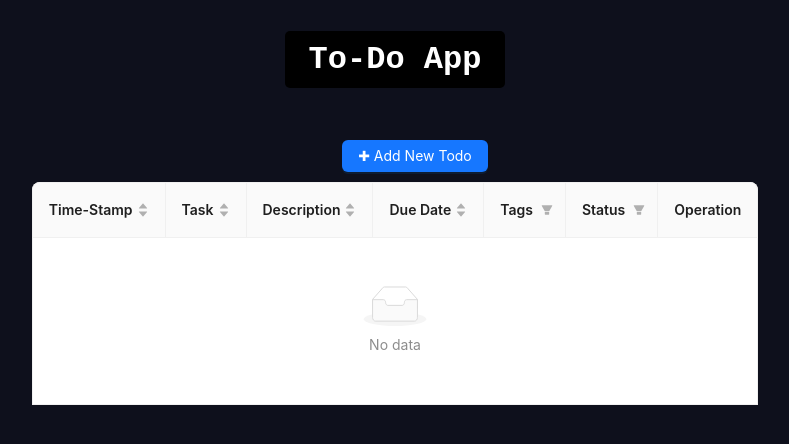
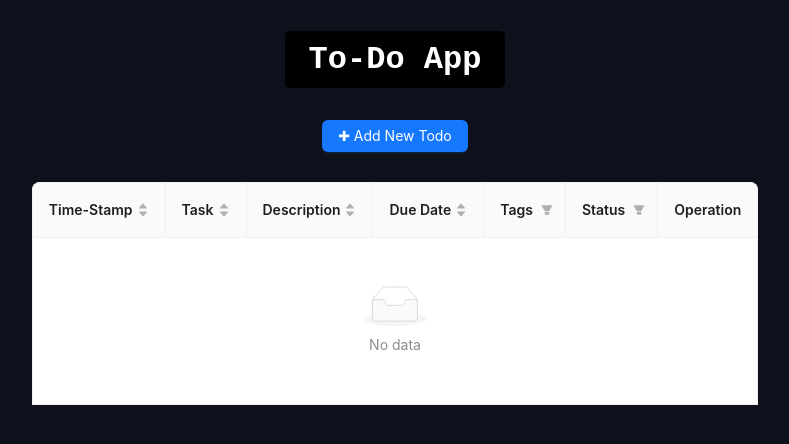
Before and after one commit to sameernas22/todoapp, a React (Create React App) app: page / in a window 1280 px wide. Shown: the top 444 px of the page, without its empty margins (245-1034 px from the left). Built offline with nearby package versions, Linux system fonts and the light colour scheme.

Commit message:
Update inpform.js

```diff
--- a/src/comp/inpform.js
+++ b/src/comp/inpform.js
@@ -8,7 +8,7 @@ let ttoday = new Date().toISOString().slice(0, 10);
 console.log(ttoday);
 const InpForm = () => {
   const [form] = Form.useForm();
-  const onFinish = (values) => {
+  const onFinish = (values) => { //sending data to table module
 
     getData(values);
     document.getElementById('form').style.display = "none";
@@ -30,14 +30,8 @@ const InpForm = () => {
   }
   return (
     <>
-    <Button style={{
-      position: 'relative',
-      top : '20px',
-      left : '20px'
+    <Button  id='add-todo' type="primary" onClick={addtodo}>✚ Add New Todo</Button>
 
-
-    }} id='add-todo' type="primary" onClick={addtodo}>✚ Add New Todo</Button>
-    <div className="App-header">
 
     <Form id="form" form={form}
       name="TO-DO Form"
@@ -115,7 +109,7 @@ const InpForm = () => {
         <Option value="Over Due">Over Due</Option>
         </Select>
       </Form.Item>
-
+      <div id="btns">
       <Form.Item
        >
         <Button id='add' type="primary" htmlType="submit">
@@ -128,8 +122,9 @@ const InpForm = () => {
           Cancel
         </Button>
       </Form.Item>
+      </div>
     </Form>
-    </div>
+
     </>
   );
 };
```
